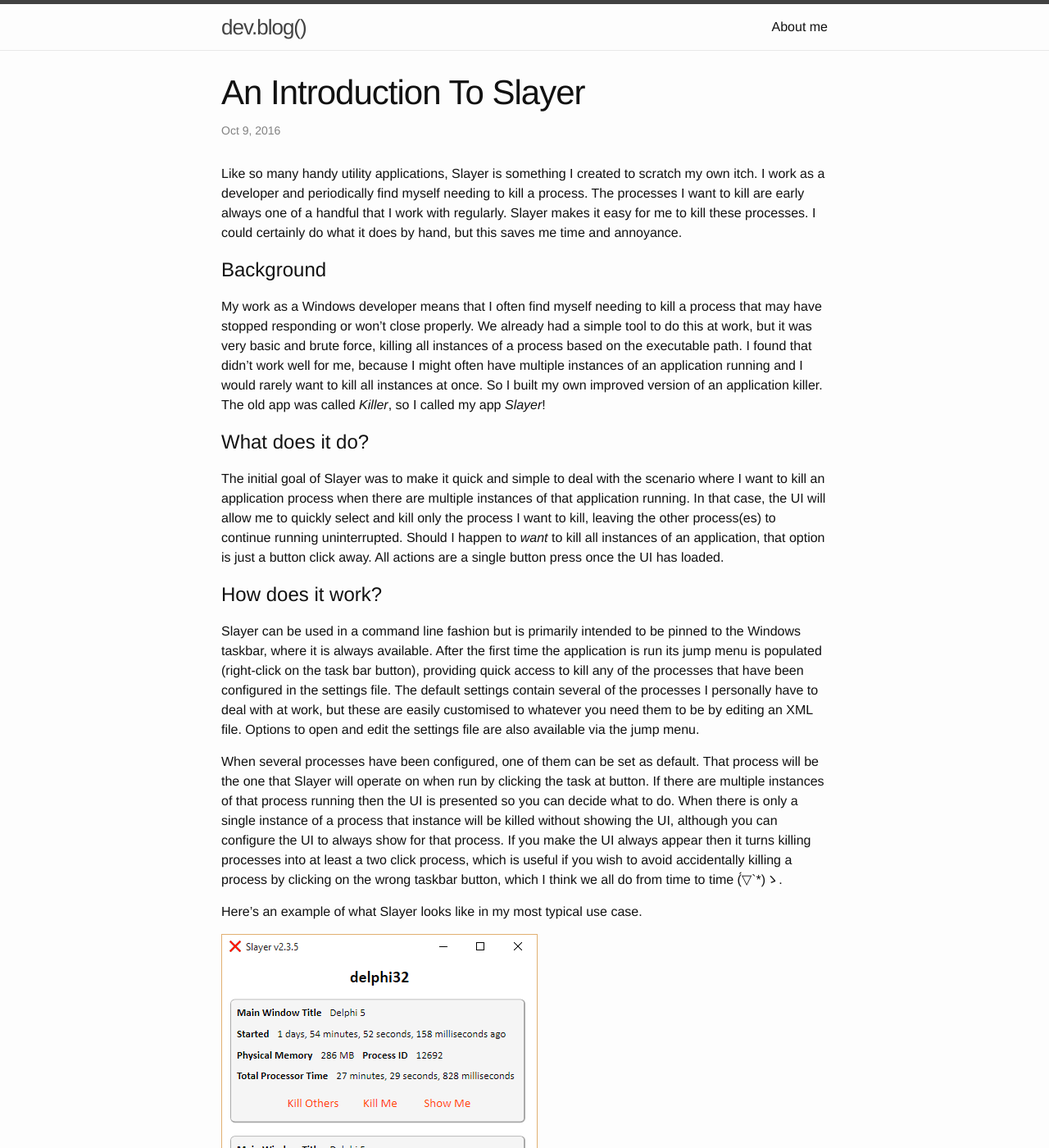
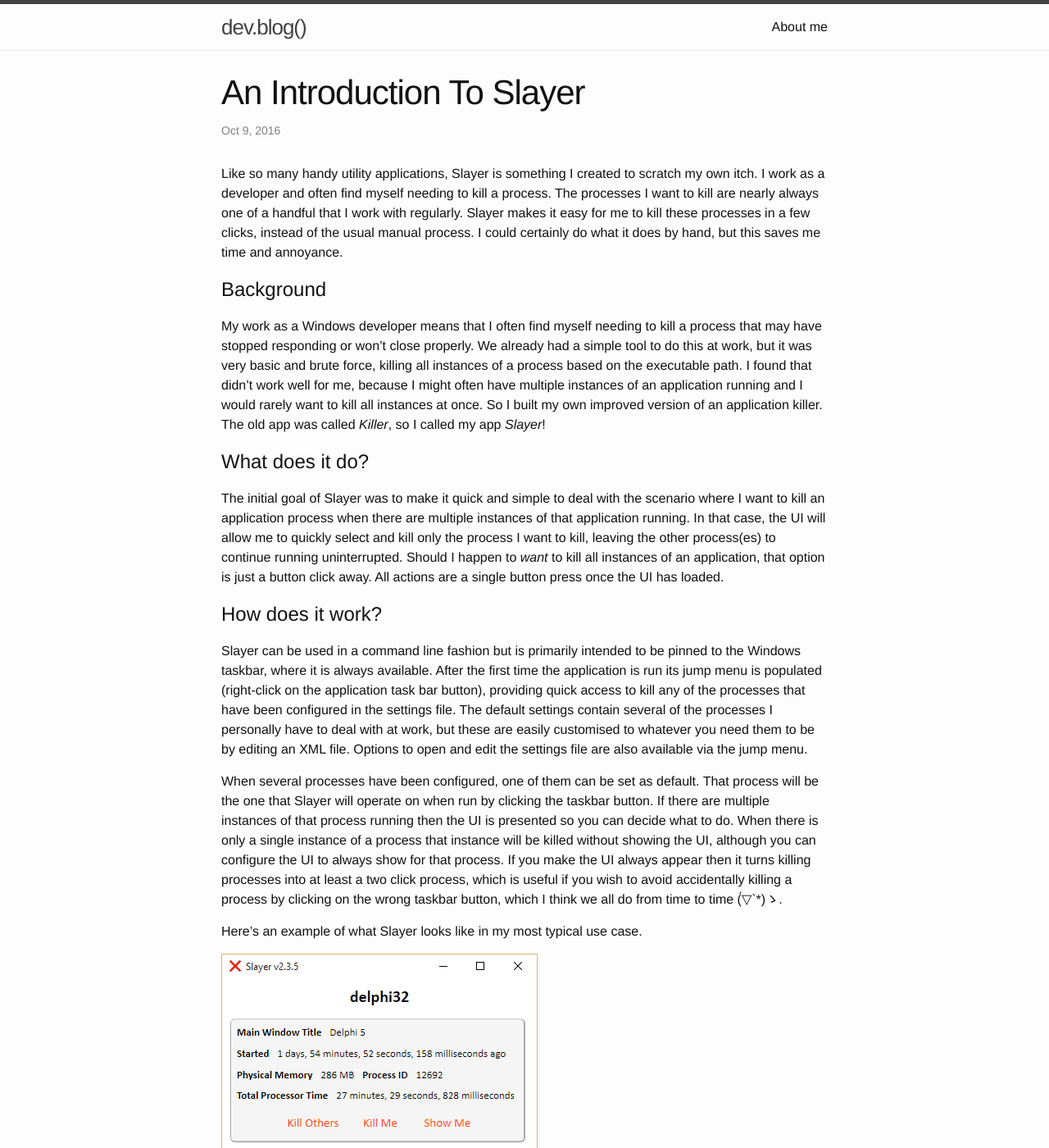
Before and after one commit to wyldphyre/wyldphyre.github.com, a Jekyll site: the page built from _posts/2016-10-09-intro-to-slayer.md, in a window 1280 px wide and 1400 px high. Shown: the whole window at 82% size. Built offline with Jekyll 4.4.1, drawn with Linux system fonts in a browser that asks for light colours; some of the changed text lies outside the part shown.

Commit message:
Small tweaks and fix a linting issue

```diff
--- a/_posts/2016-10-09-intro-to-slayer.md
+++ b/_posts/2016-10-09-intro-to-slayer.md
@@ -3,7 +3,7 @@
 layout: post
 ---
 
-Like so many handy utility applications, Slayer is something I created to scratch my own itch. I work as a developer and periodically find myself needing to kill a process. The processes I want to kill are early always one of a handful that I work with regularly. Slayer makes it easy for me to kill these processes. I could certainly do what it does by hand, but this saves me time and annoyance.
+Like so many handy utility applications, Slayer is something I created to scratch my own itch. I work as a developer and often find myself needing to kill a process. The processes I want to kill are nearly always one of a handful that I work with regularly. Slayer makes it easy for me to kill these processes in a few clicks, instead of the usual manual process. I could certainly do what it does by hand, but this saves me time and annoyance.
 
 # Background
 
@@ -15,13 +15,14 @@
 
 # How does it work?
 
-Slayer can be used in a command line fashion but is primarily intended to be pinned to the Windows taskbar, where it is always available. After the first time the application is run its jump menu is populated (right-click on the task bar button), providing quick access to kill any of the processes that have been configured in the settings file. The default settings contain several of the processes I personally have to deal with at work, but these are easily customised to whatever you need them to be by editing an XML file. Options to open and edit the settings file are also available via the jump menu.
+Slayer can be used in a command line fashion but is primarily intended to be pinned to the Windows taskbar, where it is always available. After the first time the application is run its jump menu is populated (right-click on the application task bar button), providing quick access to kill any of the processes that have been configured in the settings file. The default settings contain several of the processes I personally have to deal with at work, but these are easily customised to whatever you need them to be by editing an XML file. Options to open and edit the settings file are also available via the jump menu.
 
-When several processes have been configured, one of them can be set as default. That process will be the one that Slayer will operate on when run by clicking the task at button. If there are multiple instances of that process running then the UI is presented so you can decide what to do. When there is only a single instance of a process that instance will be killed without showing the UI, although you can configure the UI to always show for that process. If you make the UI always appear then it turns killing processes into at least a two click process, which is useful if you wish to avoid accidentally killing a process by clicking on the wrong taskbar button, which I think we all do from time to time (́▽`*)ゝ.
+When several processes have been configured, one of them can be set as default. That process will be the one that Slayer will operate on when run by clicking the taskbar button. If there are multiple instances of that process running then the UI is presented so you can decide what to do. When there is only a single instance of a process that instance will be killed without showing the UI, although you can configure the UI to always show for that process. If you make the UI always appear then it turns killing processes into at least a two click process, which is useful if you wish to avoid accidentally killing a process by clicking on the wrong taskbar button, which I think we all do from time to time (́▽`*)ゝ.
 
 Here's an example of what Slayer looks like in my most typical use case.
 
 ![Slayer ready to kill two instances of Delphi 5](/assets/slayer_example.png)
 
 # Conclusion
-It seems quite trivial, and perhaps an overkill implementation, but I've been using this app for years now and it's proven to be very convenient and useful. As an application written to scratch an itch it has absolutely satisfied.
+
+It seems quite trivial, and perhaps an overkill implementation, but I've been using this app for years now and it's proven to be very convenient and useful. As an application written to scratch an itch, it has absolutely satisfied.
```
